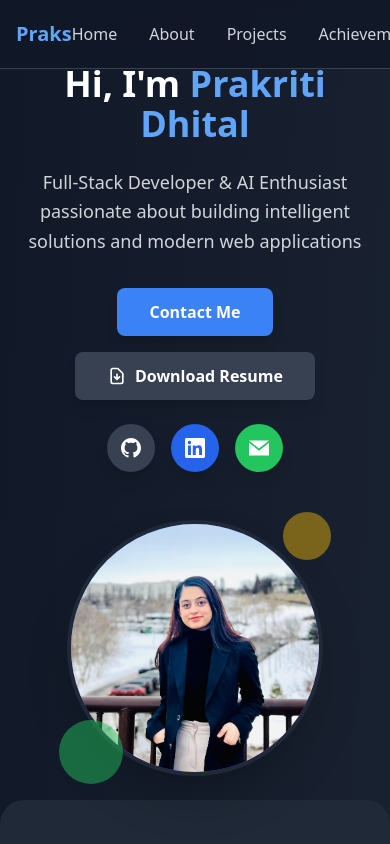
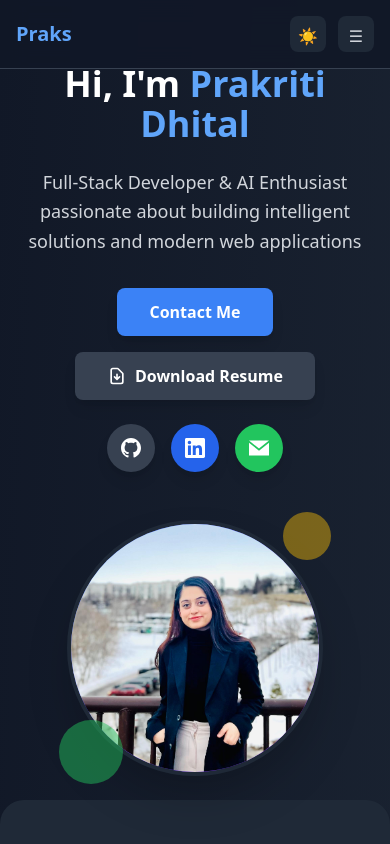
Before and after one commit to DhitalPrakriti/portfolio-website, a React (Create React App) app in the folder frontend/: page / in a window 390 px wide. Shown: the top 844 px of the page. Built offline with nearby package versions, Linux system fonts and the light colour scheme; the HTML template or start-up script is replaced by a standard one.

Commit message:
Fix mobile responsiveness

```diff
--- a/frontend/src/App.js
+++ b/frontend/src/App.js
@@ -370,7 +370,7 @@ function App() {
               </div>
               <div className="flex gap-4">
                 <a
-                  href="https://github.com/DhitalPrakriti/PacketAnalyzer"
+                  href="https://github.com/DhitalPrakriti/Network-Packet-Analyzer"
                   target="_blank"
                   rel="noopener noreferrer"
                   className="flex items-center gap-2 text-gray-700 dark:text-gray-300 hover:text-blue-600 dark:hover:text-blue-400 transition-colors font-medium"
@@ -577,7 +577,7 @@ function App() {
                     <div className="w-8 h-8 bg-green-100 dark:bg-green-800 rounded-full flex items-center justify-center">
                       <span className="text-green-600 dark:text-green-400 text-sm">🎓</span>
                     </div>
-                    <span className="text-gray-700 dark:text-gray-300">FDU Vancouver - Expected 2025</span>
+                    <span className="text-gray-700 dark:text-gray-300">FDU Vancouver - Expected 2026</span>
                   </div>
                 </div>
               </div>
--- a/frontend/src/components/Header.js
+++ b/frontend/src/components/Header.js
@@ -1,12 +1,13 @@
 // src/components/Header.js
-import React from 'react';
+import React, { useState } from 'react';
 
 const Header = ({ darkMode, setDarkMode }) => {
+  const [isMenuOpen, setIsMenuOpen] = useState(false);
+
   const scrollToSection = (sectionId) => {
     const element = document.getElementById(sectionId);
     if (element) {
-      // Calculate position accounting for fixed header height
-      const headerHeight = 20; // Adjust based on your header height
+      const headerHeight = 80; // Increased for better scrolling
       const elementPosition = element.getBoundingClientRect().top + window.pageYOffset;
       const offsetPosition = elementPosition - headerHeight;
 
@@ -14,6 +15,7 @@ const Header = ({ darkMode, setDarkMode }) => {
         top: offsetPosition,
         behavior: 'smooth'
       });
+      setIsMenuOpen(false); // Close mobile menu after clicking
     }
   };
 
@@ -22,32 +24,52 @@ const Header = ({ darkMode, setDarkMode }) => {
     scrollToSection(sectionId);
   };
 
+  const navItems = ['home', 'about', 'projects', 'achievements', 'contact'];
+
   return (
     <header className="bg-white/90 dark:bg-gray-900/90 backdrop-blur-md border-b border-gray-200 dark:border-gray-700 fixed top-0 left-0 right-0 z-50 transition-colors duration-300">
-      <nav className="container mx-auto px-4 py-4 flex justify-between items-center">
-        {/* Logo */}
+      <nav className="container mx-auto px-4 py-4">
+        {/* Main Navigation Row */}
+        <div className="flex justify-between items-center">
+          {/* Logo - Left side with proper spacing */}
           <div
             onClick={() => scrollToSection('home')}
-          className="text-xl font-bold text-blue-600 dark:text-blue-400 cursor-pointer hover:text-blue-700 dark:hover:text-blue-300 transition-colors"
+            className="text-xl font-bold text-blue-600 dark:text-blue-400 cursor-pointer hover:text-blue-700 dark:hover:text-blue-300 transition-colors flex-shrink-0"
           >
             Praks
           </div>
 
-        {/* Navigation Links */}
-        <div className="flex gap-8 items-center">
-          {['home', 'about', 'projects', 'achievements', 'contact'].map((section) => (
+          {/* Desktop Navigation - Hidden on mobile */}
+          <div className="hidden md:flex items-center gap-6 lg:gap-8">
+            {navItems.map((section) => (
               <a
                 key={section}
                 href={`#${section}`}
                 onClick={(e) => handleNavClick(e, section)}
-              className="text-gray-600 dark:text-gray-300 hover:text-blue-600 dark:hover:text-blue-400 font-medium transition-colors capitalize relative group"
+                className="text-gray-600 dark:text-gray-300 hover:text-blue-600 dark:hover:text-blue-400 font-medium transition-colors capitalize relative group text-sm lg:text-base whitespace-nowrap"
               >
                 {section}
                 <span className="absolute -bottom-1 left-0 w-0 h-0.5 bg-blue-600 dark:bg-blue-400 group-hover:w-full transition-all duration-300"></span>
               </a>
             ))}
 
-          {/* Dark Mode Toggle */}
+            {/* Dark Mode Toggle - Desktop */}
+            <button
+              onClick={() => setDarkMode(!darkMode)}
+              className="p-2 rounded-lg bg-gray-100 dark:bg-gray-800 hover:bg-gray-200 dark:hover:bg-gray-700 transition-colors duration-300 focus:outline-none focus:ring-2 focus:ring-blue-500 focus:ring-offset-2 ml-2"
+              aria-label="Toggle dark mode"
+            >
+              {darkMode ? (
+                <span className="w-5 h-5 block">☀️</span>
+              ) : (
+                <span className="w-5 h-5 block">🌙</span>
+              )}
+            </button>
+          </div>
+
+          {/* Mobile Controls - Right side */}
+          <div className="flex items-center gap-3 md:hidden">
+            {/* Dark Mode Toggle - Mobile */}
             <button
               onClick={() => setDarkMode(!darkMode)}
               className="p-2 rounded-lg bg-gray-100 dark:bg-gray-800 hover:bg-gray-200 dark:hover:bg-gray-700 transition-colors duration-300 focus:outline-none focus:ring-2 focus:ring-blue-500 focus:ring-offset-2"
@@ -59,7 +81,39 @@ const Header = ({ darkMode, setDarkMode }) => {
                 <span className="w-5 h-5 block">🌙</span>
               )}
             </button>
+
+            {/* Mobile Menu Toggle Button */}
+            <button
+              onClick={() => setIsMenuOpen(!isMenuOpen)}
+              className="p-2 rounded-lg bg-gray-100 dark:bg-gray-800 hover:bg-gray-200 dark:hover:bg-gray-700 transition-colors duration-300 focus:outline-none focus:ring-2 focus:ring-blue-500 focus:ring-offset-2"
+              aria-label="Toggle menu"
+            >
+              {isMenuOpen ? (
+                <span className="w-5 h-5 block text-gray-600 dark:text-gray-300">✕</span>
+              ) : (
+                <span className="w-5 h-5 block text-gray-600 dark:text-gray-300">☰</span>
+              )}
+            </button>
           </div>
+        </div>
+
+        {/* Mobile Navigation Menu - Dropdown */}
+        {isMenuOpen && (
+          <div className="md:hidden mt-4 pb-2 border-t border-gray-200 dark:border-gray-700 pt-4">
+            <div className="flex flex-col space-y-3">
+              {navItems.map((section) => (
+                <a
+                  key={section}
+                  href={`#${section}`}
+                  onClick={(e) => handleNavClick(e, section)}
+                  className="text-gray-600 dark:text-gray-300 hover:text-blue-600 dark:hover:text-blue-400 font-medium transition-colors capitalize py-3 px-4 rounded-lg hover:bg-gray-50 dark:hover:bg-gray-800 text-base"
+                >
+                  {section}
+                </a>
+              ))}
+            </div>
+          </div>
+        )}
       </nav>
     </header>
   );
```
Lines whose indentation alone changed are shown as unchanged.
